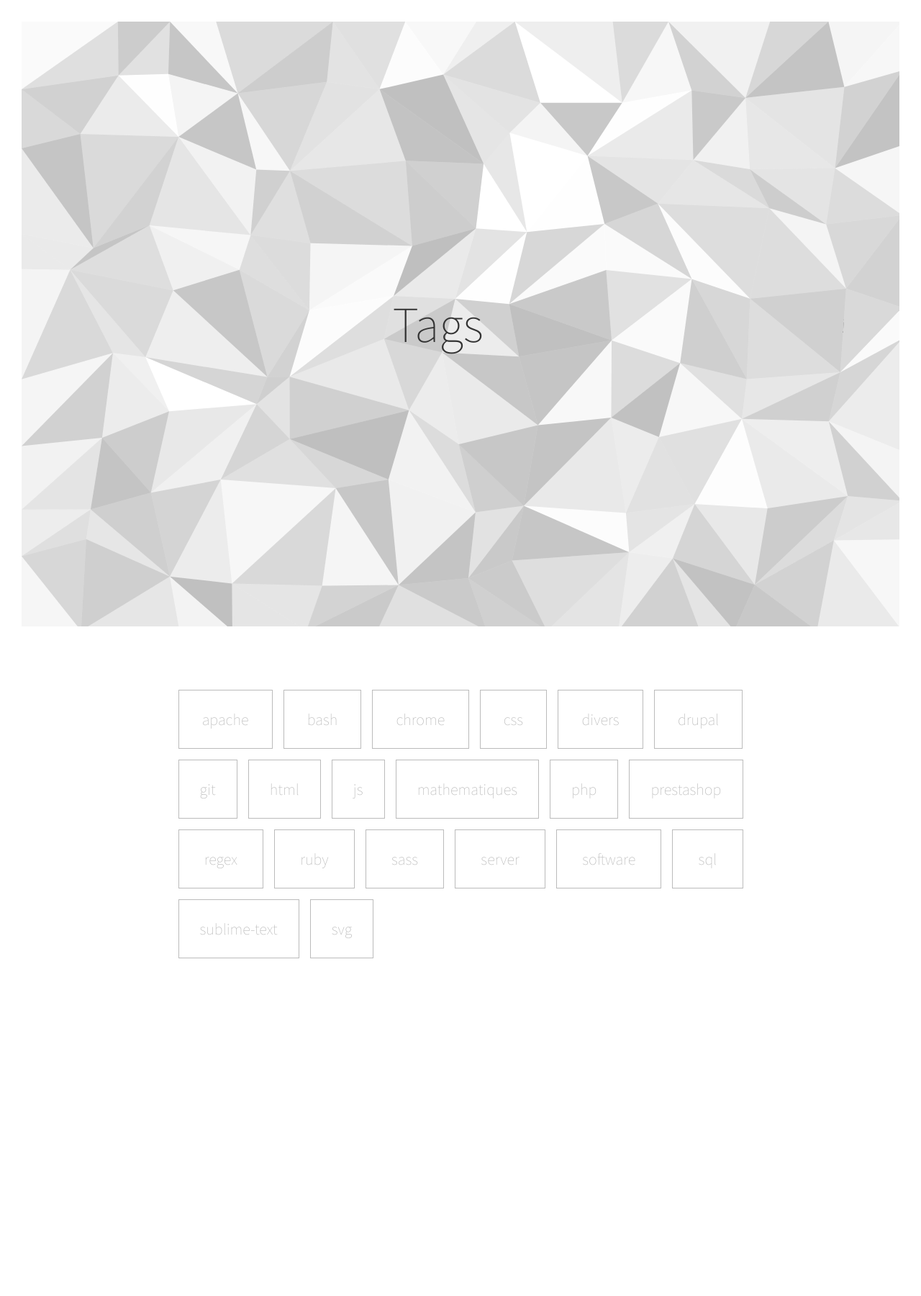
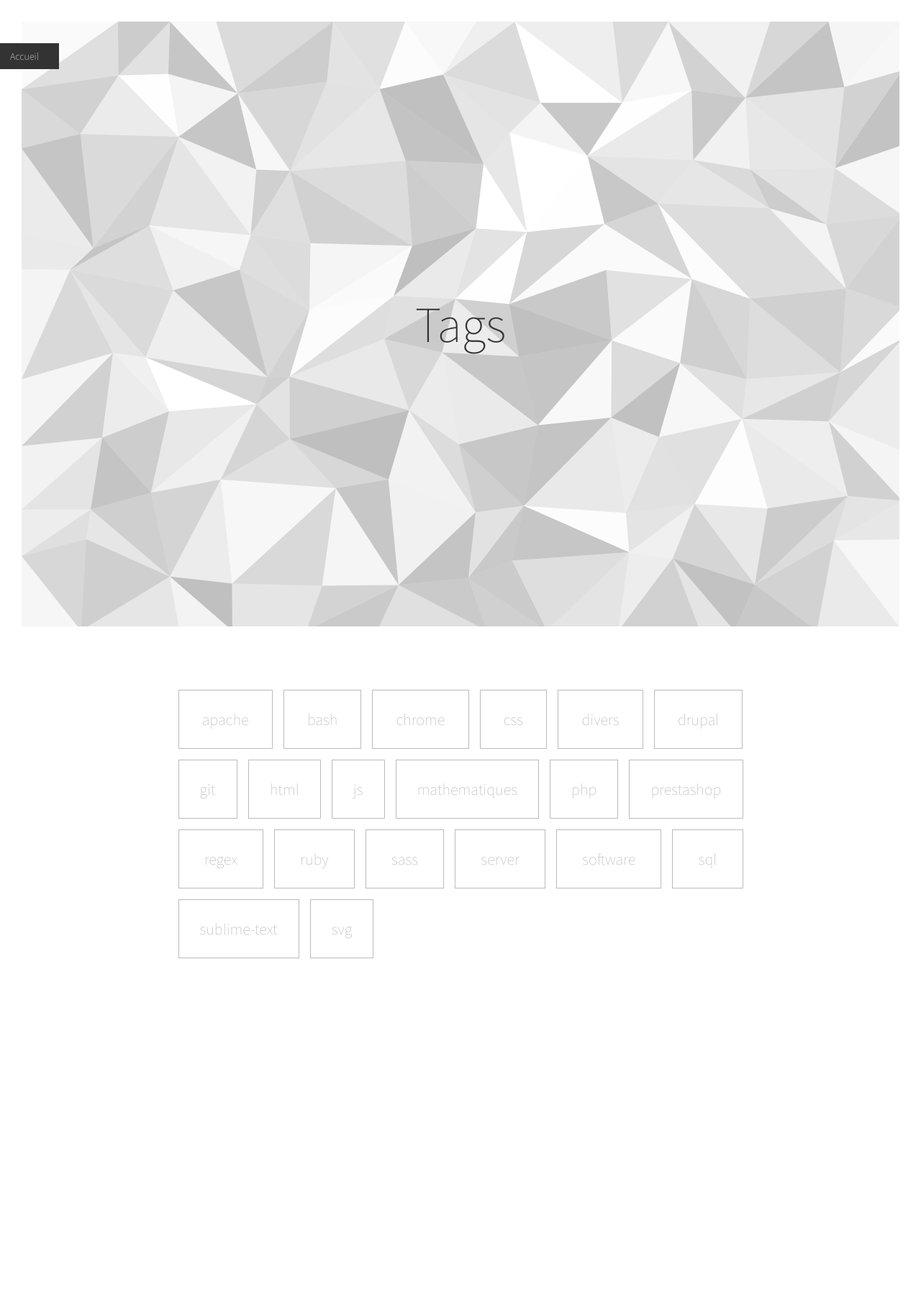
Before and after one commit to zessx/blog, a Jekyll site: the page built from tag/index.html, in a window 1280 px wide. Shown: the whole page at 72% size. Built offline with Jekyll 4.4.1, drawn with Linux system fonts in a browser that asks for light colours.

Commit message:
:lipstick: Temp CSS

```diff
--- a/_sass/_header.scss
+++ b/_sass/_header.scss
@@ -85,5 +85,9 @@
         top: 2 * $body_padding + 80px;
       }
     }
+
+    &[href="/recherche"] {
+      display: none;
+    }
   }
 }
--- a/tag/index.html
+++ b/tag/index.html
@@ -3,7 +3,8 @@
 ---
 <header>
   <h1 id="title">Tags</h1>
-    <a href="/" class="link-home"><span>Accueil</span></a>
+  <a href="/" class="link-header"><span>Accueil</span></a>
+  <a href="/recherche" class="link-header"><span>Recherche</span></a>
 </header>
 
 <section class="tags">
```
Lines whose indentation alone changed are shown as unchanged.
